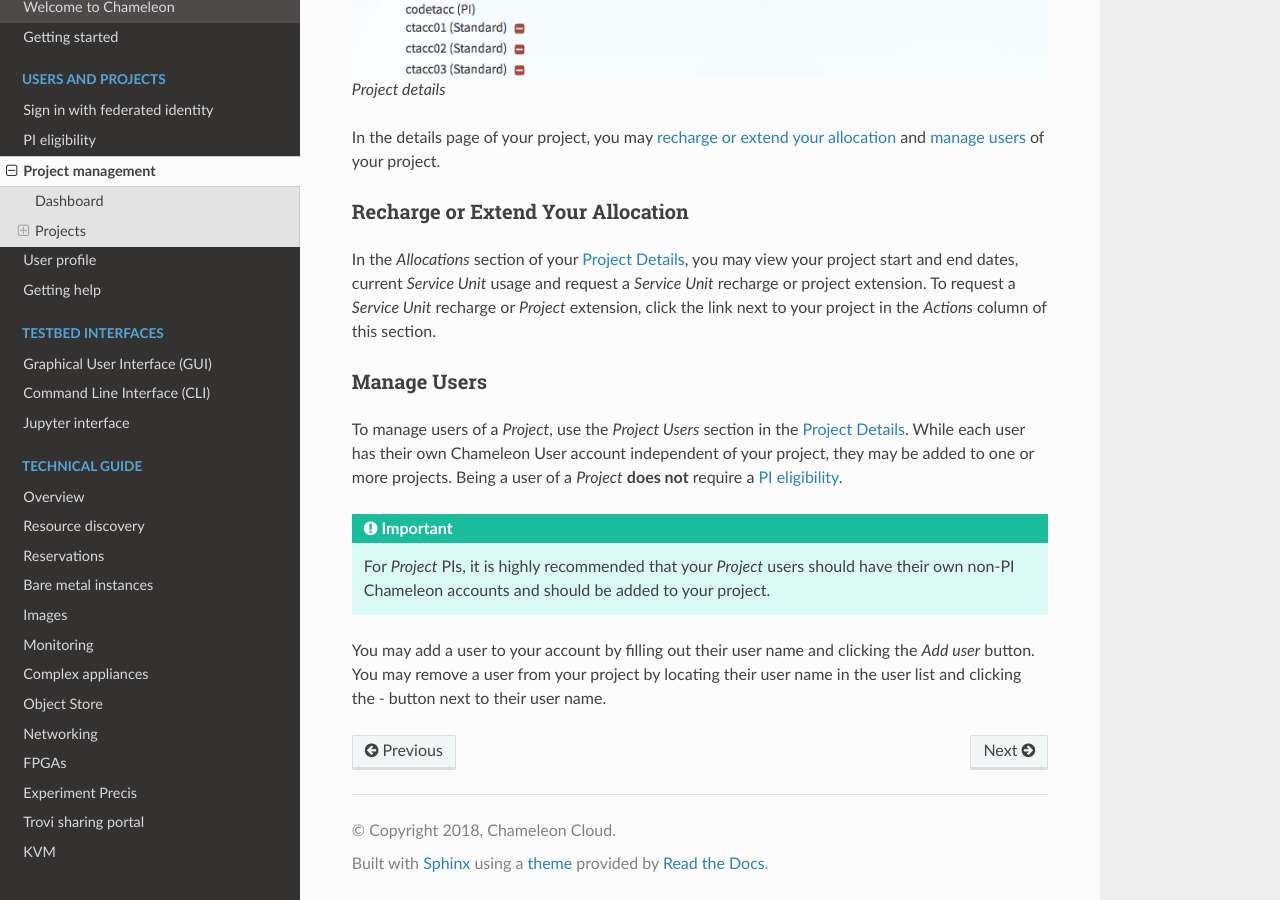
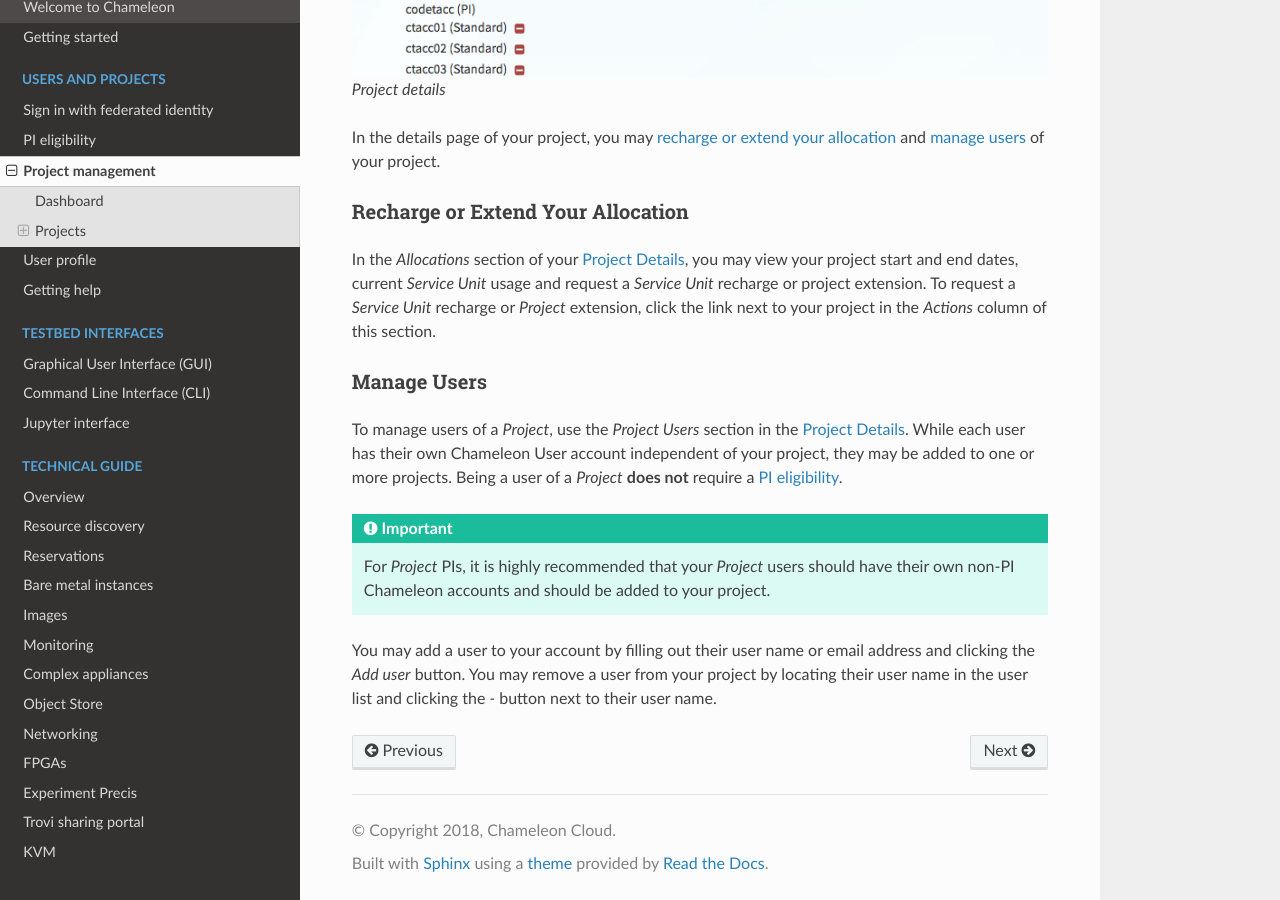
Before and after one commit to ChameleonCloud/docs, a Sphinx documentation site: the page built from source/user/project.rst, in a window 1280 px wide and 900 px high, scrolled down 3513 px. Built offline with Sphinx 7.4.7 and the Read the Docs theme 2.0.0, drawn with Linux system fonts in a browser that asks for light colours.

Commit message:
Mention that email address can be used

```diff
--- a/source/user/project.rst
+++ b/source/user/project.rst
@@ -123,6 +123,7 @@ user of a *Project* **does not** require a :ref:`PI eligibility
    For *Project* PIs, it is highly recommended that your *Project* users should
    have their own non-PI Chameleon accounts and should be added to your project.
 
-You may add a user to your account by filling out their user name and clicking
-the *Add user* button. You may remove a user from your project by locating their
-user name in the user list and clicking the *-* button next to their user name.
+You may add a user to your account by filling out their user name or email
+address and clicking the *Add user* button. You may remove a user from your
+project by locating their user name in the user list and clicking the *-* button
+next to their user name.
```
